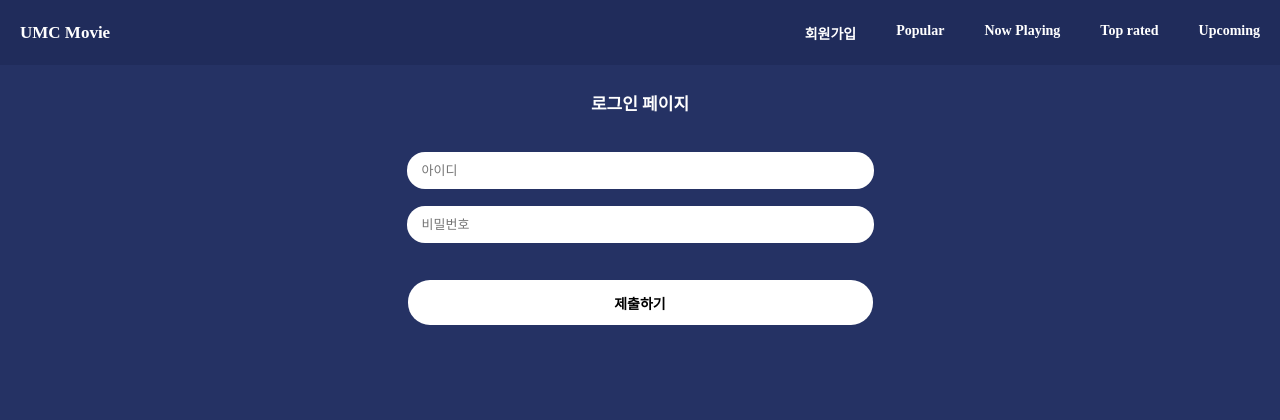
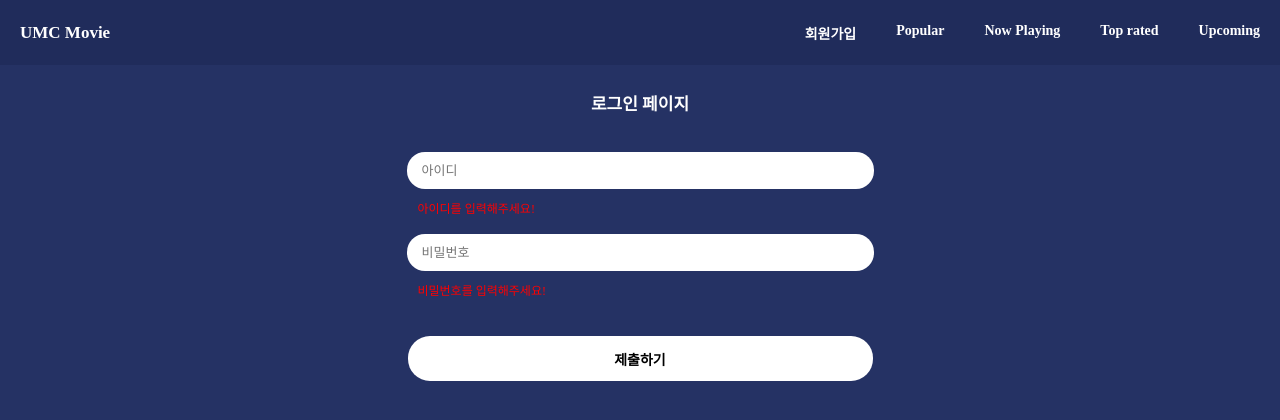
Before and after one commit to sujinRo/UMC_6th_Movie, a React (Create React App) app: page /login in a window 1280 px wide. Shown: the top 420 px of the page. Built offline with nearby package versions, Linux system fonts and the light colour scheme.

Commit message:
feat: 로그인 페이지 _ 에러 메시지 추가

```diff
--- a/src/pages/login.jsx
+++ b/src/pages/login.jsx
@@ -1,4 +1,4 @@
-import React, { useState } from 'react';
+import React, { useState, useEffect } from 'react';
 import styled from 'styled-components';
 
 const Container = styled.div`
@@ -9,6 +9,13 @@ const Container = styled.div`
   flex-direction: column;
   align-items: center;
   gap: 17px;
+`;
+
+const Part = styled.div`
+  display: flex;
+  flex-direction: column;
+  align-items: center;
+  gap: 10px;
 `;
 
 const Title = styled.div`
@@ -34,7 +41,7 @@ const Btn = styled.input`
   height: 45px;
   border: transparent;
   border-radius: 22px;
-  background-color: white;
+  background-color: ${props => (props.$isValid ? '#e5b409' : 'white')};
   display: flex;
   align-items: center;
   justify-content: center;
@@ -45,6 +52,12 @@ const Btn = styled.input`
   cursor: pointer;
 `;
 
+const ShowMsg = styled.div`
+  width: 445px;
+  font-size: 12px;
+  color: ${props => (props.$isError ? 'green' : 'red')};
+`;
+
 const InputBox = ({ placeholder, type, value, setValue }) => {
   const inputChange = e => {
     setValue(e.target.value);
@@ -53,19 +66,87 @@ const InputBox = ({ placeholder, type, value, setValue }) => {
 };
 
 export default function LoginPage() {
+  //기본
   const [id, setId] = useState('');
   const [pwd, setPwd] = useState('');
+
+  //유효성 여부
+  const [isId, setIsId] = useState(false);
+  const [isPwd, setIsPwd] = useState(false);
+
+  //에러 메시지
+  const [idMsg, setIdMsg] = useState('');
+  const [pwdMsg, setPwdMsg] = useState('');
+
+  //버튼 색
+  const [isValid, setIsValid] = useState(false);
+
+  //유효성 검사
+  //아이디
+  const isValidId = id => {
+    const re = /^[a-z]+[a-z0-9]{5,19}$/g;
+    if (id !== '') {
+      if (re.test(id)) {
+        setIdMsg('올바른 아이디 형식입니다!');
+        setIsId(true);
+      } else {
+        setIdMsg('올바른 아이디 형식이 아닙니다!');
+        setIsId(false);
+        setIsValid(false);
+      }
+    } else {
+      setIdMsg('아이디를 입력해주세요!');
+      setIsId(false);
+      setIsValid(false);
+    }
+  };
+
+  //비밀번호
+  const isValidPwd = pwd => {
+    const re = /^(?=.*[a-zA-Z])(?=.*[0-9])(?=.*[!@#$%^&*?_]).{4,12}$/;
+    if (pwd !== '') {
+      if (re.test(pwd)) {
+        setPwdMsg('올바른 비밀번호입니다!');
+        setIsPwd(true);
+      } else {
+        setPwdMsg('올바른 비밀번호가 아닙니다!');
+        setIsPwd(false);
+        setIsValid(false);
+      }
+    } else {
+      setPwdMsg('비밀번호를 입력해주세요!');
+      setIsPwd(false);
+      setIsValid(false);
+    }
+  };
 
   const onClickBtn = e => {
     e.preventDefault();
   };
 
+  useEffect(() => {
+    isValidId(id);
+    isValidPwd(pwd);
+  }, [id, pwd]);
+
+  useEffect(() => {
+    if (isId && isPwd) {
+      setIsValid(true);
+    }
+  }, [isId, isPwd]);
+
   return (
     <Container>
       <Title>로그인 페이지</Title>
-      <InputBox placeholder="아이디" value={id} setValue={setId} type="text" />
-      <InputBox placeholder="비밀번호" value={pwd} setValue={setPwd} type="password" />
-      <Btn type="submit" onClick={onClickBtn} value={'제출하기'} />
+      <Part>
+        <InputBox placeholder="아이디" value={id} setValue={setId} type="text" />
+        <ShowMsg $isError={isId}>{idMsg}</ShowMsg>
+      </Part>
+      <Part>
+        <InputBox placeholder="비밀번호" value={pwd} setValue={setPwd} type="password" />
+        <ShowMsg $isError={isPwd}>{pwdMsg}</ShowMsg>
+      </Part>
+      <Btn type="submit" onClick={onClickBtn} value={'제출하기'} $isValid={isValid} />
     </Container>
   );
 }
```
